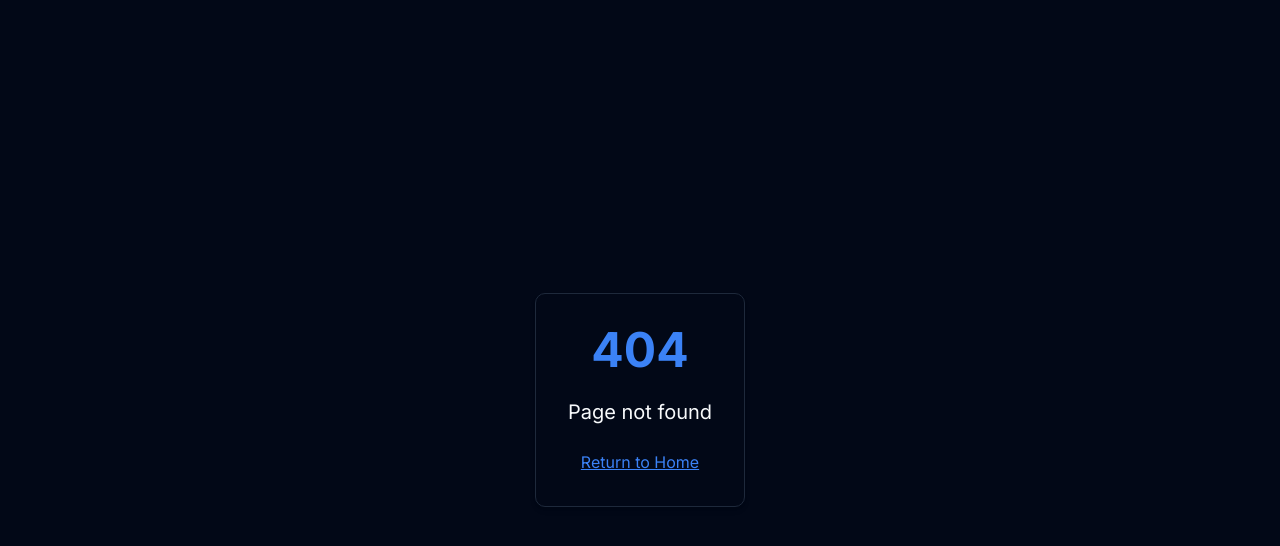
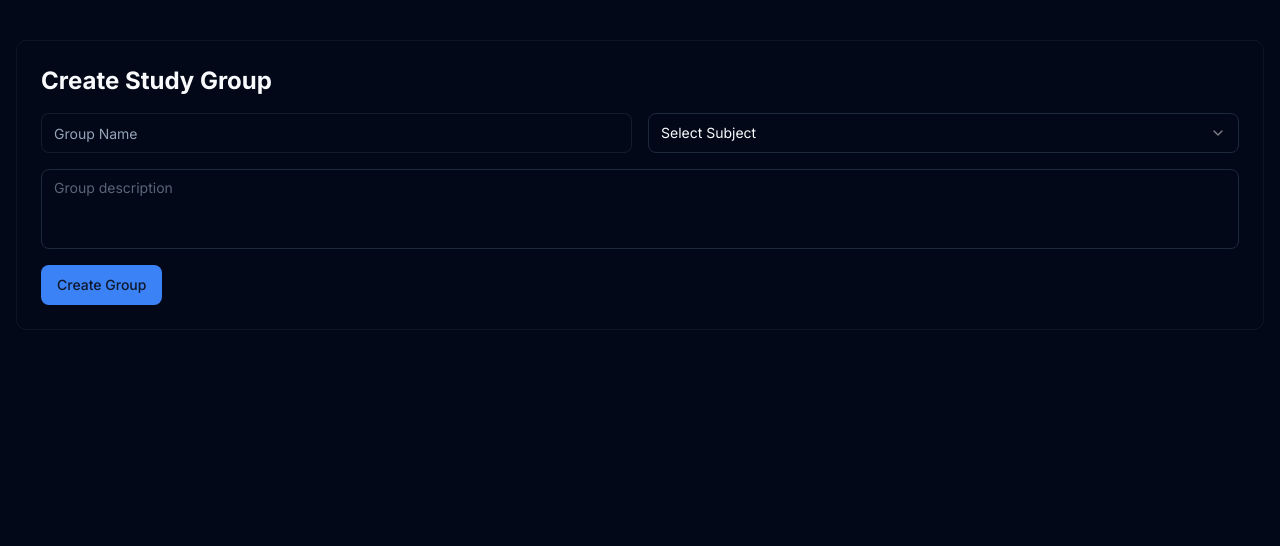
Before and after one commit to Harsh-11-04/LearnHub, a React (Vite) app: page /groups in a window 1280 px wide. Before the commit this address had no page. Shown: the top 546 px of the page. Built offline with nearby package versions, Linux system fonts and the light colour scheme.

Commit message:
Add study groups page

```diff
--- a/src/App.tsx
+++ b/src/App.tsx
@@ -7,6 +7,8 @@ import { ThemeProvider } from "@/components/theme-provider";
 import Index from "./pages/Index";
 import NotFound from "./pages/NotFound";
 import Resources from "./pages/Resources";
+import StudyGroups from "./pages/StudyGroups";
+
 
 const queryClient = new QueryClient();
 
@@ -20,6 +22,7 @@ const App = () => (
           <Routes>
             <Route path="/" element={<Index />} />
             <Route path="/resources" element={<Resources />} />
+            <Route path="/groups" element={<StudyGroups />} />
             <Route path="*" element={<NotFound />} />
           </Routes>
         </BrowserRouter>
--- /dev/null
+++ b/src/pages/StudyGroups.tsx
@@ -0,0 +1,106 @@
+import { useState } from "react";
+import { StudyGroup, SUBJECTS } from "@/types/learning";
+import { Button } from "@/components/ui/button";
+import { Input } from "@/components/ui/input";
+import { Textarea } from "@/components/ui/textarea";
+import { Card } from "@/components/ui/card";
+import {
+  Select,
+  SelectContent,
+  SelectItem,
+  SelectTrigger,
+  SelectValue,
+} from "@/components/ui/select";
+
+const StudyGroups = () => {
+  const [groups, setGroups] = useState<StudyGroup[]>([]);
+  const [form, setForm] = useState({
+    name: "",
+    subject: "",
+    description: "",
+  });
+
+  const createGroup = () => {
+    if (!form.name || !form.subject) return;
+
+    const newGroup: StudyGroup = {
+      id: Date.now().toString(),
+      name: form.name,
+      subject: form.subject,
+      description: form.description,
+      members: [],
+      created_by: "demo-user",
+      created_at: new Date().toISOString(),
+    };
+
+    setGroups([newGroup, ...groups]);
+    setForm({ name: "", subject: "", description: "" });
+  };
+
+  return (
+    <div className="container mx-auto px-4 py-10 space-y-10">
+      {/* Create Group */}
+      <Card className="p-6">
+        <h2 className="text-2xl font-bold mb-4">Create Study Group</h2>
+
+        <div className="grid md:grid-cols-2 gap-4">
+          <Input
+            placeholder="Group Name"
+            value={form.name}
+            onChange={(e) => setForm({ ...form, name: e.target.value })}
+          />
+
+          <Select
+            value={form.subject}
+            onValueChange={(v) => setForm({ ...form, subject: v })}
+          >
+            <SelectTrigger>
+              <SelectValue placeholder="Select Subject" />
+            </SelectTrigger>
+            <SelectContent>
+              {SUBJECTS.map((s) => (
+                <SelectItem key={s} value={s}>
+                  {s}
+                </SelectItem>
+              ))}
+            </SelectContent>
+          </Select>
+        </div>
+
+        <Textarea
+          className="mt-4"
+          placeholder="Group description"
+          value={form.description}
+          onChange={(e) =>
+            setForm({ ...form, description: e.target.value })
+          }
+        />
+
+        <Button className="mt-4" onClick={createGroup}>
+          Create Group
+        </Button>
+      </Card>
+
+      {/* Groups List */}
+      <div className="grid md:grid-cols-2 gap-6">
+        {groups.map((g) => (
+          <Card key={g.id} className="p-5 space-y-2">
+            <div className="flex justify-between items-center">
+              <h3 className="text-lg font-semibold">{g.name}</h3>
+              <span className="text-sm text-muted-foreground">
+                {g.subject}
+              </span>
+            </div>
+            <p className="text-sm text-muted-foreground">{g.description}</p>
+
+            <Button size="sm" variant="outline">
+              Join Group
+            </Button>
+          </Card>
+        ))}
+      </div>
+    </div>
+  );
+};
+
+export default StudyGroups;
```
